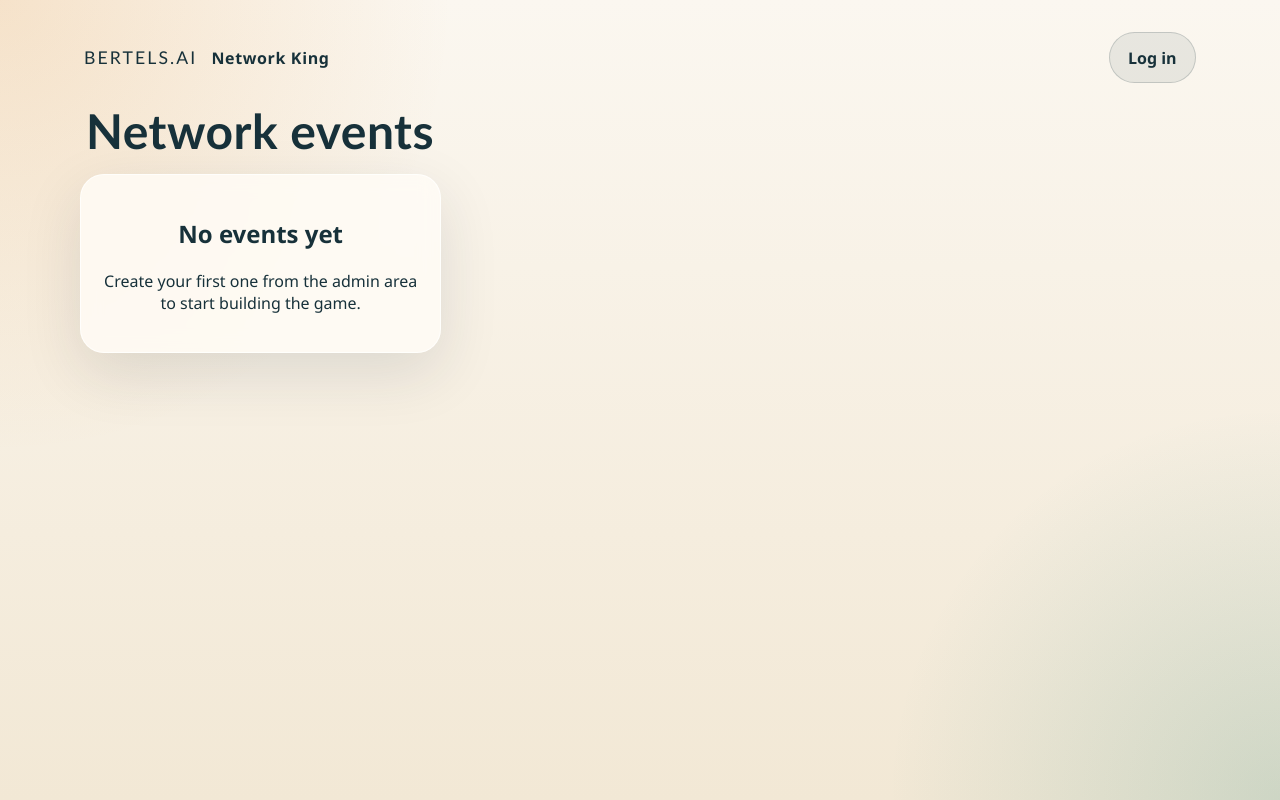
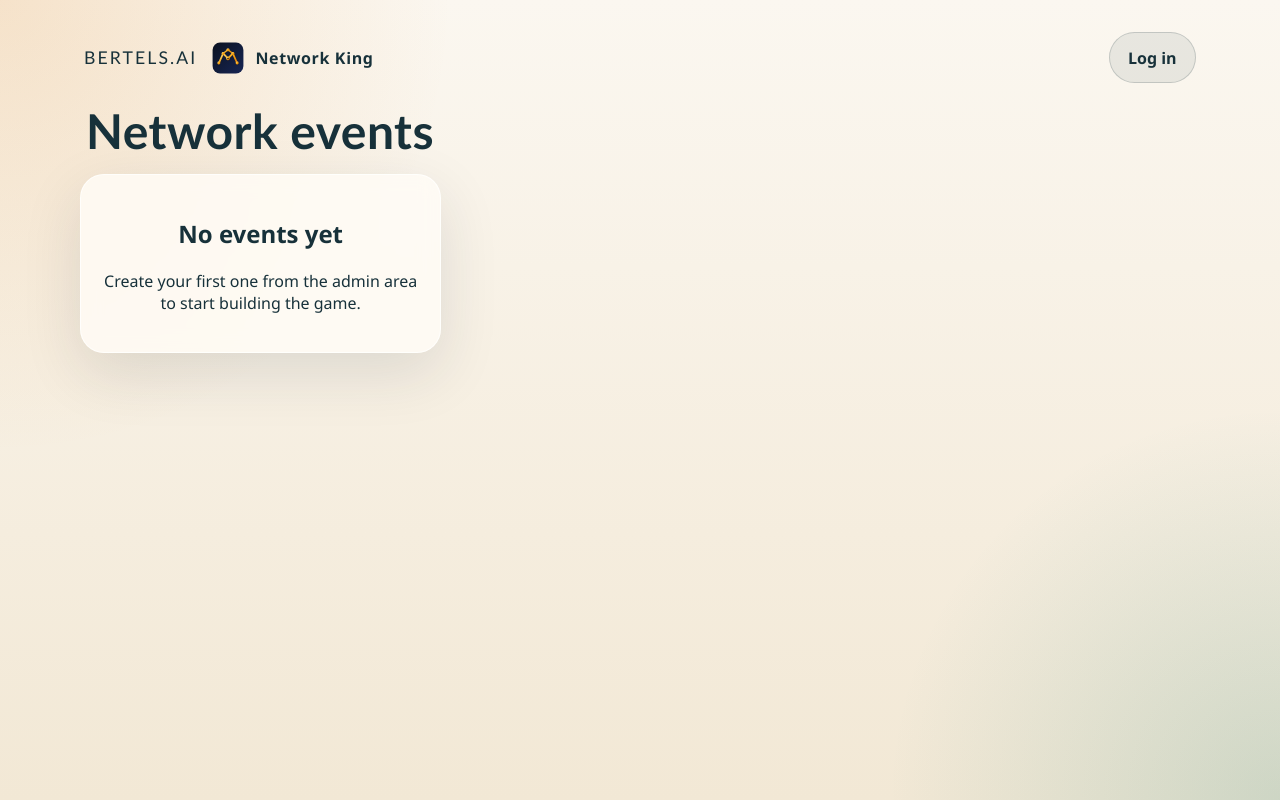
Before and after one commit to JeroenBertels/network-king, a FastAPI app: page / in a window 1280 px wide. Run offline with FastAPI, Linux system fonts and the light colour scheme.

Commit message:
App icons and reuse of the icon on all page headers.

```diff
--- a/app/static/styles.css
+++ b/app/static/styles.css
@@ -79,10 +79,20 @@ body {
 }
 
 .home-link {
+  display: inline-flex;
+  align-items: center;
+  gap: 10px;
   color: var(--ink);
   text-decoration: none;
   font-weight: 800;
   letter-spacing: 0.04em;
+}
+
+.app-mark {
+  display: block;
+  width: 34px;
+  height: 34px;
+  flex: 0 0 auto;
 }
 
 .home-link:hover,
--- a/app/templates/base.html
+++ b/app/templates/base.html
@@ -4,6 +4,13 @@
     <meta charset="utf-8">
     <meta name="viewport" content="width=device-width, initial-scale=1">
     <title>{% if page_title %}{{ page_title }} · {% endif %}Network King</title>
+    <meta name="theme-color" content="#0f766e">
+    <meta name="apple-mobile-web-app-title" content="Network King">
+    <link rel="icon" type="image/svg+xml" href="{{ request.url_for('static', path='favicon.svg') }}">
+    <link rel="icon" type="image/png" sizes="32x32" href="{{ request.url_for('static', path='favicon-32x32.png') }}">
+    <link rel="icon" type="image/png" sizes="16x16" href="{{ request.url_for('static', path='favicon-16x16.png') }}">
+    <link rel="apple-touch-icon" sizes="180x180" href="{{ request.url_for('static', path='apple-touch-icon.png') }}">
+    <link rel="manifest" href="{{ request.url_for('static', path='site.webmanifest') }}">
     <link rel="stylesheet" href="{{ request.url_for('static', path='styles.css') }}">
     {% block head %}{% endblock %}
   </head>
@@ -13,7 +20,10 @@
       <header class="topbar">
         <div class="topbar-brand">
           <a class="brand-link" href="https://bertels.ai" target="_blank" rel="noreferrer">bertels.ai</a>
-          <a class="home-link" href="/">Network King</a>
+          <a class="home-link" href="/">
+            <img class="app-mark" src="{{ request.url_for('static', path='favicon.svg') }}" alt="">
+            <span>Network King</span>
+          </a>
         </div>
         <div class="top-actions">
           {% if current_user %}
```
Also changed, not shown: app/static/android-chrome-192x192.png (added), app/static/android-chrome-512x512.png (added), app/static/apple-touch-icon.png (added), app/static/favicon-16x16.png (added), app/static/favicon-32x32.png (added), app/static/favicon.svg (added), app/static/site.webmanifest (added), 1 other file.
